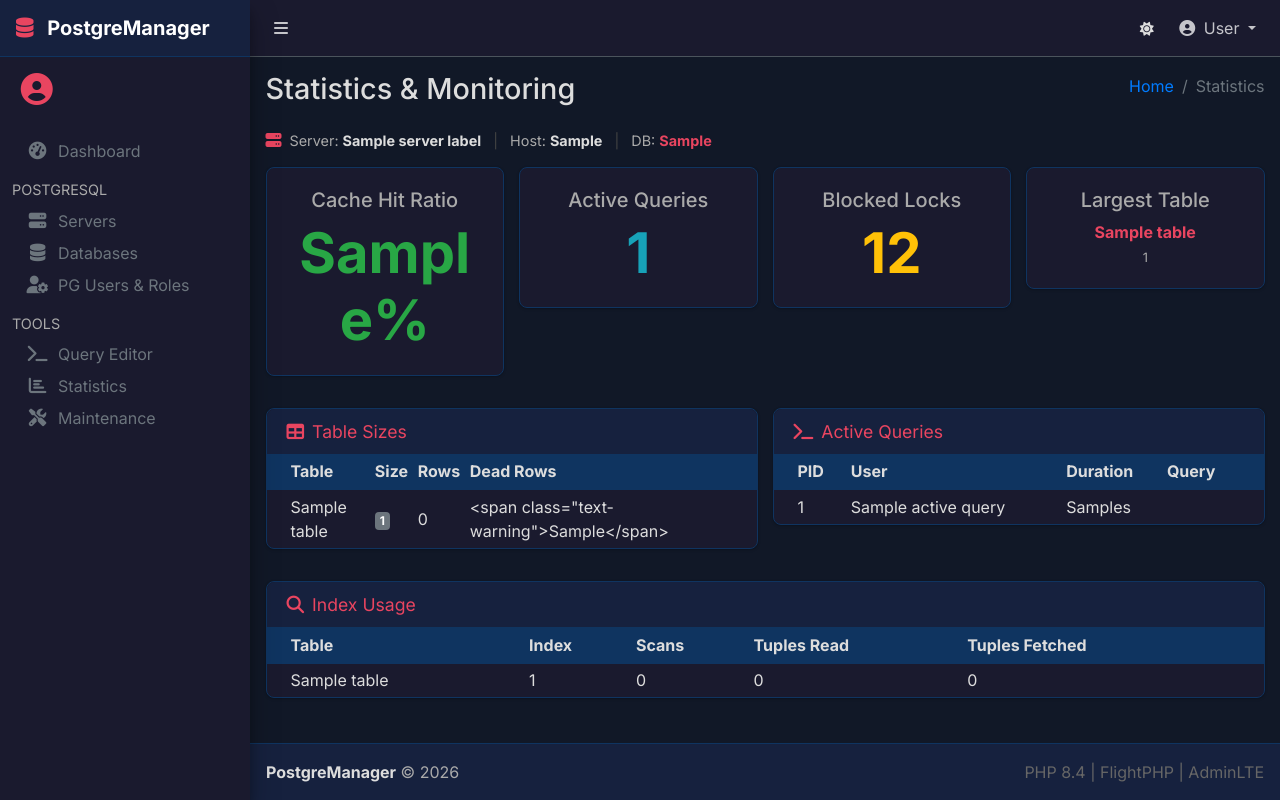
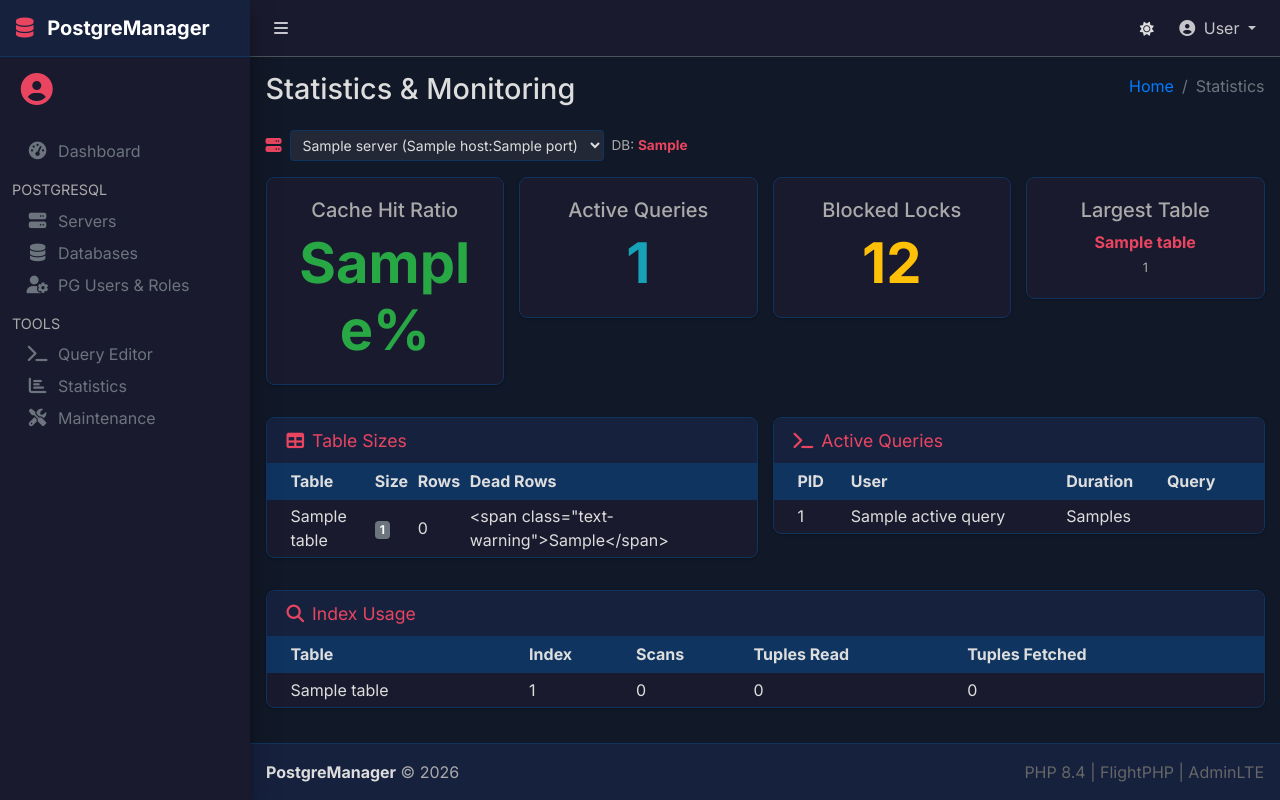
Before and after one commit to AhmadShamli/PostgreManager, a PHP site: template resources/views/stats/index.html.twig in a window 1280 px wide. Run offline with PHP 8.4, Linux system fonts and the light colour scheme; the template is opened without the code that fills it: most values are stand-ins (such as "Sample title", 1, 10 or a date in 2020); some libraries are stand-ins or nearby versions.

Commit message:
feat(stats): add server selection dropdown to stats page

```diff
--- a/app/Controllers/StatsController.php
+++ b/app/Controllers/StatsController.php
@@ -10,12 +10,15 @@ class StatsController extends PgBaseController
     {
         $this->resolvePg();
         $p = $this->activeProfile;
+        $profileModel = new \PostgreManager\Models\ServerProfile($this->db());
+        $user         = $this->currentUser();
         $this->render('stats/index.html.twig', [
             'active'         => 'stats',
             'server_id'      => $this->serverId,
             'server_label'   => $p['label'] ?? 'Unknown',
             'server_host'    => ($p['host'] ?? '') . ':' . ($p['port'] ?? 5432),
             'server_db'      => $p['db_name'] ?? '',
+            'all_servers'    => $profileModel->allForUser($user['id']),
             'cache_hit'      => $this->pg->cacheHitRatio(),
             'active_queries' => $this->pg->activeQueries(),
             'table_sizes'    => $this->pg->tableSizeStats(),
--- a/resources/views/stats/index.html.twig
+++ b/resources/views/stats/index.html.twig
@@ -10,13 +10,19 @@
 {% block content %}
 <div class="mb-3 d-flex align-items-center">
     <i class="fas fa-server mr-2" style="color:#e94560;"></i>
-    <span style="color:#aaa; font-size:0.9rem;">
-        Server: <strong style="color:#ddd;">{{ server_label }}</strong>
-        <span class="mx-2" style="color:#444;">|</span>
-        Host: <strong style="color:#ddd;">{{ server_host }}</strong>
-        <span class="mx-2" style="color:#444;">|</span>
-        DB: <strong style="color:#e94560;">{{ server_db }}</strong>
-    </span>
+    <form method="GET" action="/stats" class="d-flex align-items-center">
+        <select name="server_id" class="form-control form-control-sm pm-input mr-2" style="width:auto;"
+                onchange="this.form.submit()">
+            {% for s in all_servers %}
+            <option value="{{ s.id }}" {% if s.id == server_id %}selected{% endif %}>
+                {{ s.label }} ({{ s.host }}:{{ s.port }})
+            </option>
+            {% endfor %}
+        </select>
+        <span style="color:#aaa; font-size:0.85rem;">
+            DB: <strong style="color:#e94560;">{{ server_db }}</strong>
+        </span>
+    </form>
 </div>
 <div class="row">
     <!-- Cache Hit -->
```
